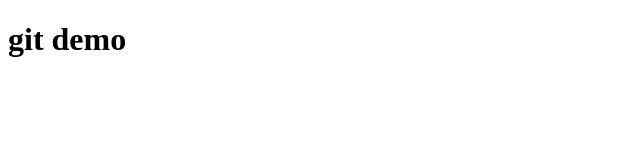
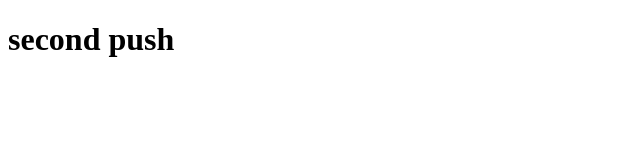
Before and after one commit to mownikakolli/git_demo, a plain HTML site: page index.html in a window 1280 px wide. Shown: the whole page, without its empty margins (0-640 px from the left). Drawn offline with Linux system fonts and the light colour scheme.

Commit message:
second push

```diff
--- a/index.html
+++ b/index.html
@@ -9,6 +9,6 @@
 
     </head>
     <body>
-        <h1>git demo</h1>
+        <h1>second push</h1>
     </body>
 </html>
```
